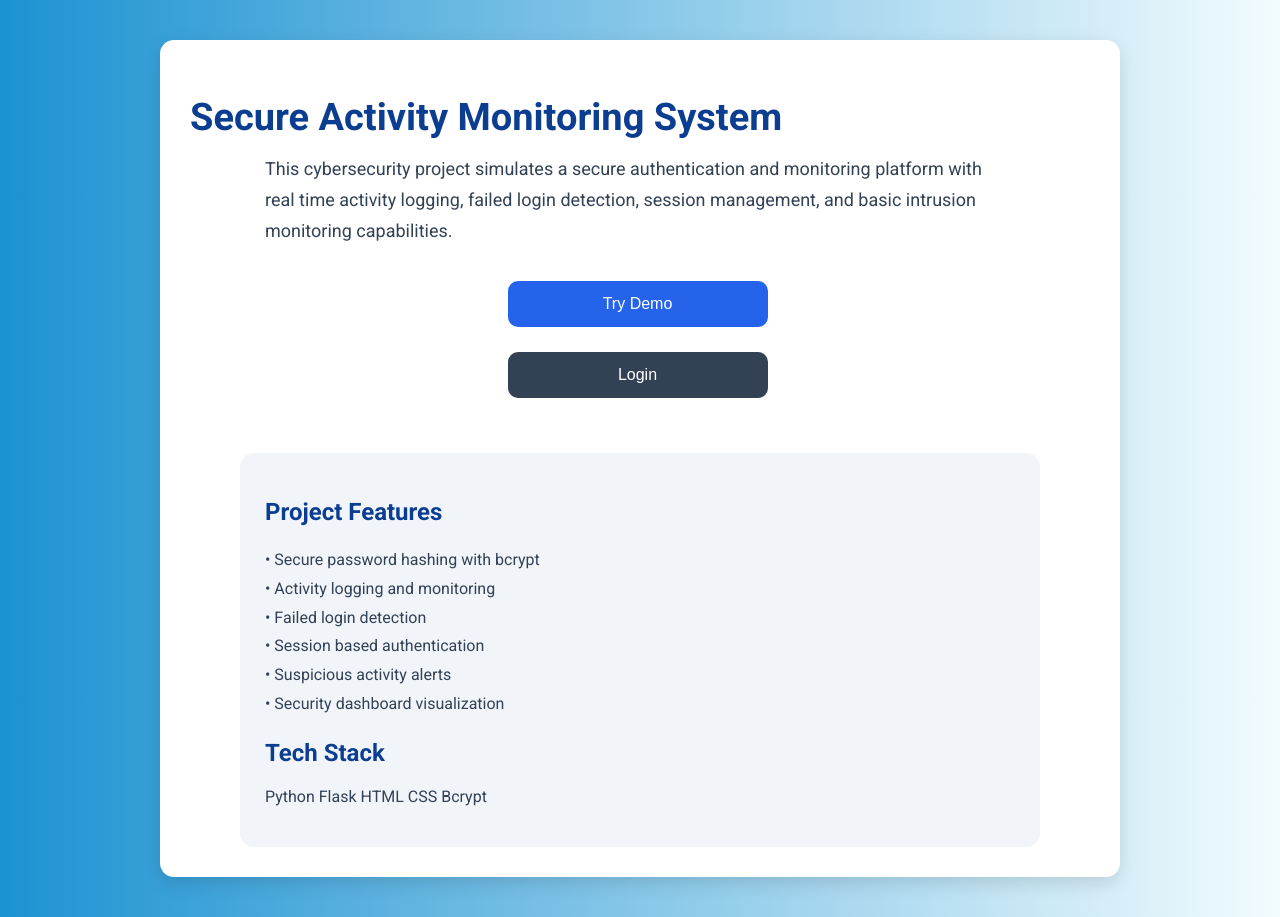
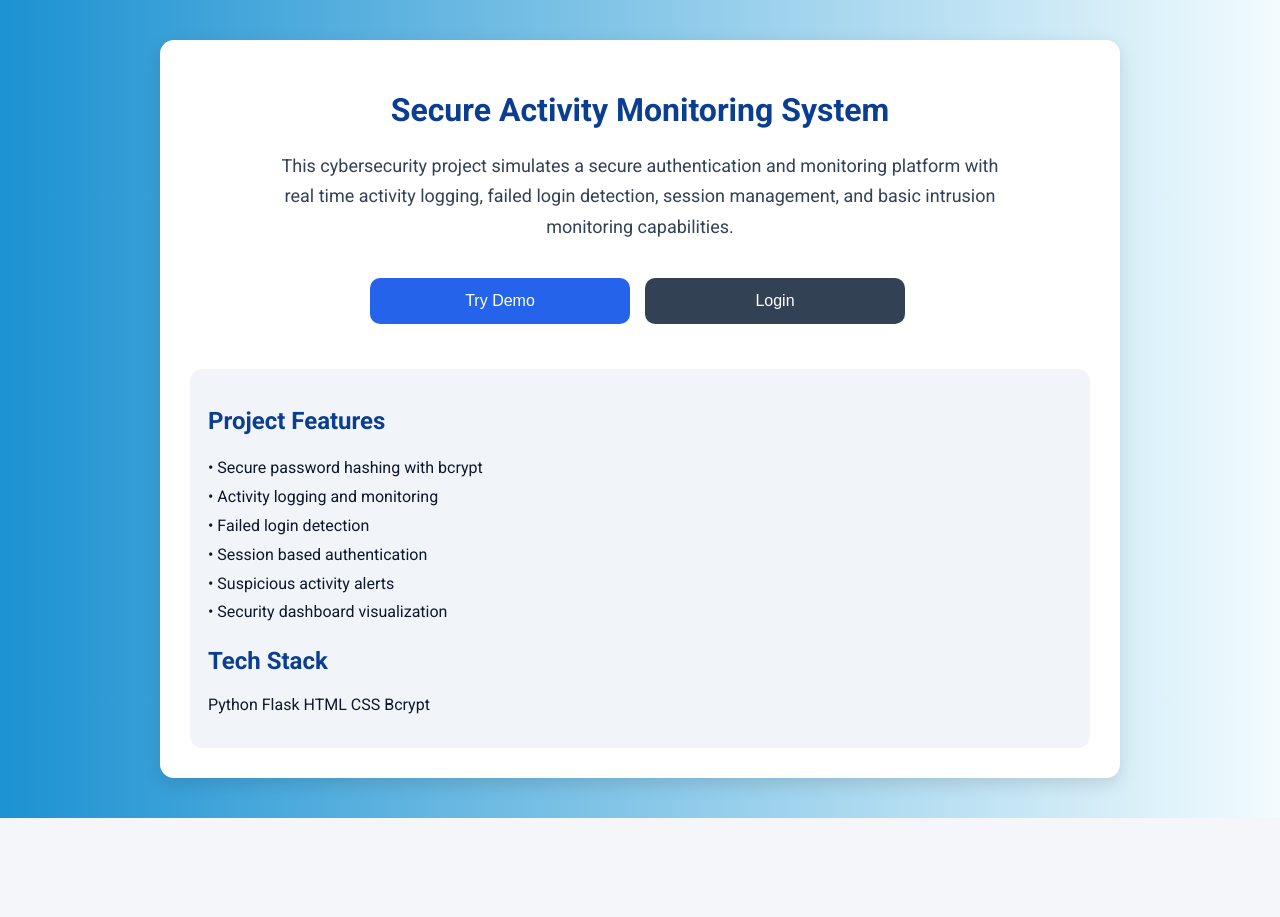
Before and after one commit to manav1777/Secure-app, a Flask app: page / in a window 1280 px wide. Shown: the part 61-978 px from the top of the page. After the commit the page ends 879 px from the top, so only its background shows below. Run offline with Flask 3, Linux system fonts and the light colour scheme.

Commit message:
edited landing and login for UI

```diff
--- a/templates/landing.html
+++ b/templates/landing.html
@@ -3,9 +3,9 @@
 
 {% block content %}
 
-<div class="container">
+<div style="text-align:center;">
 
-    <h1 style="font-size:38px; color:#0b3d91; margin-bottom:15px;">
+    <h1>
         Secure Activity Monitoring System
     </h1>
 
@@ -13,7 +13,7 @@
         This cybersecurity project simulates a secure authentication and monitoring platform with real time activity logging, failed login detection, session management, and basic intrusion monitoring capabilities.
     </p>
 
-    <div style="display:flex; flex-direction:column; align-items:center; gap:15px; margin-top:20px;">
+    <div class="button-row" style="justify-content:center;">
 
         <a href="/demo">
             <button style="width:260px;">
@@ -22,27 +22,18 @@
         </a>
 
         <a href="/login">
-            <button style="width:260px; background:#334155;">
+            <button class="secondary-btn" style="width:260px;">
                 Login
             </button>
         </a>
 
     </div>
 
-    <div style="
-        margin-top:50px;
-        background:#f1f5f9;
-        padding:25px;
-        border-radius:14px;
-        max-width:750px;
-        margin-left:auto;
-        margin-right:auto;
-        text-align:left;
-    ">
+    <div class="card" style="margin-top:40px; text-align:left;">
 
-        <h2 style="color:#0b3d91;">Project Features</h2>
+        <h2>Project Features</h2>
 
-        <p style="line-height:1.8; color:#334155;">
+        <p style="line-height:1.8;">
             • Secure password hashing with bcrypt<br>
             • Activity logging and monitoring<br>
             • Failed login detection<br>
@@ -51,9 +42,9 @@
             • Security dashboard visualization
         </p>
 
-        <h2 style="color:#0b3d91; margin-top:20px;">Tech Stack</h2>
+        <h2 style="margin-top:20px;">Tech Stack</h2>
 
-        <p style="color:#334155;">
+        <p>
             Python Flask HTML CSS Bcrypt
         </p>
 
```
Also changed, not shown: templates/login.html (+14 -18 lines).
